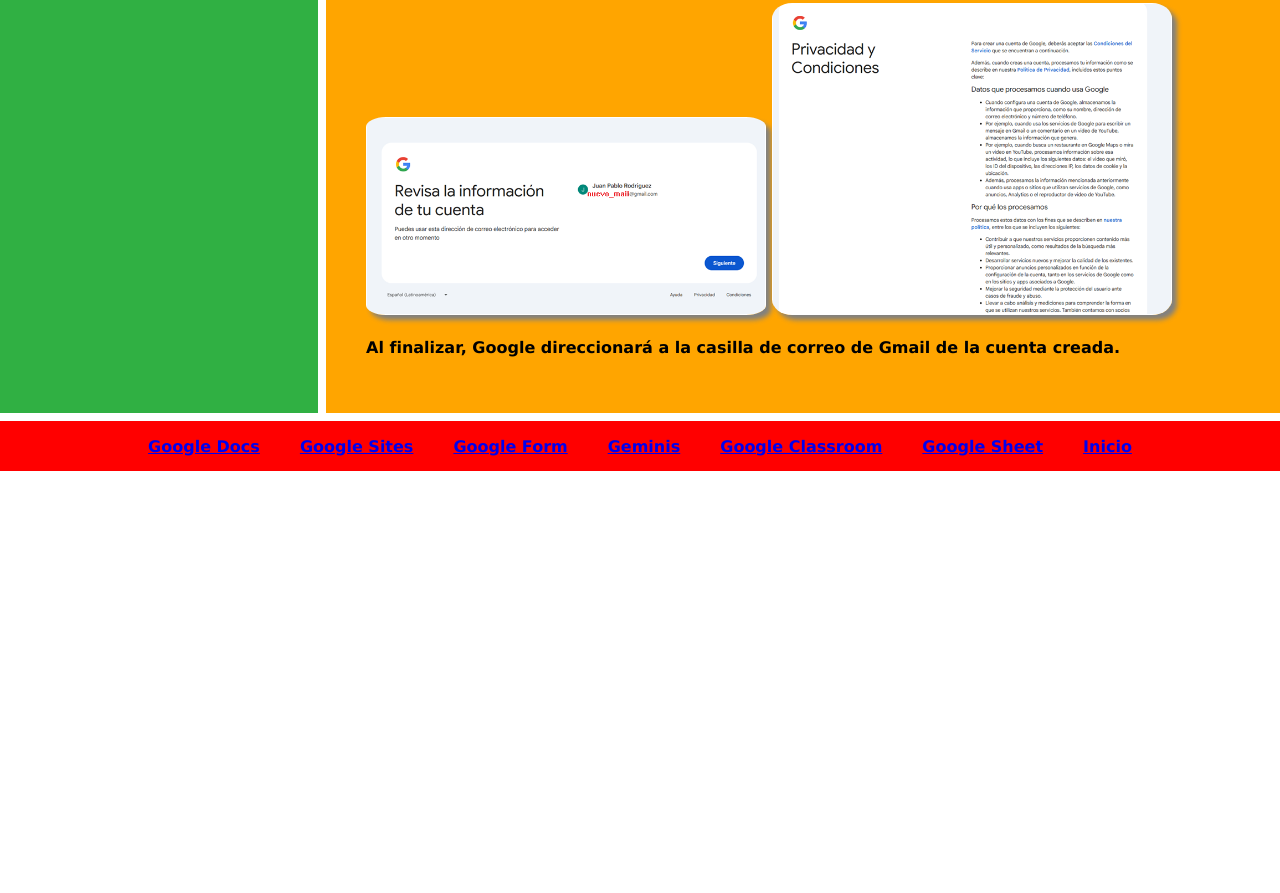
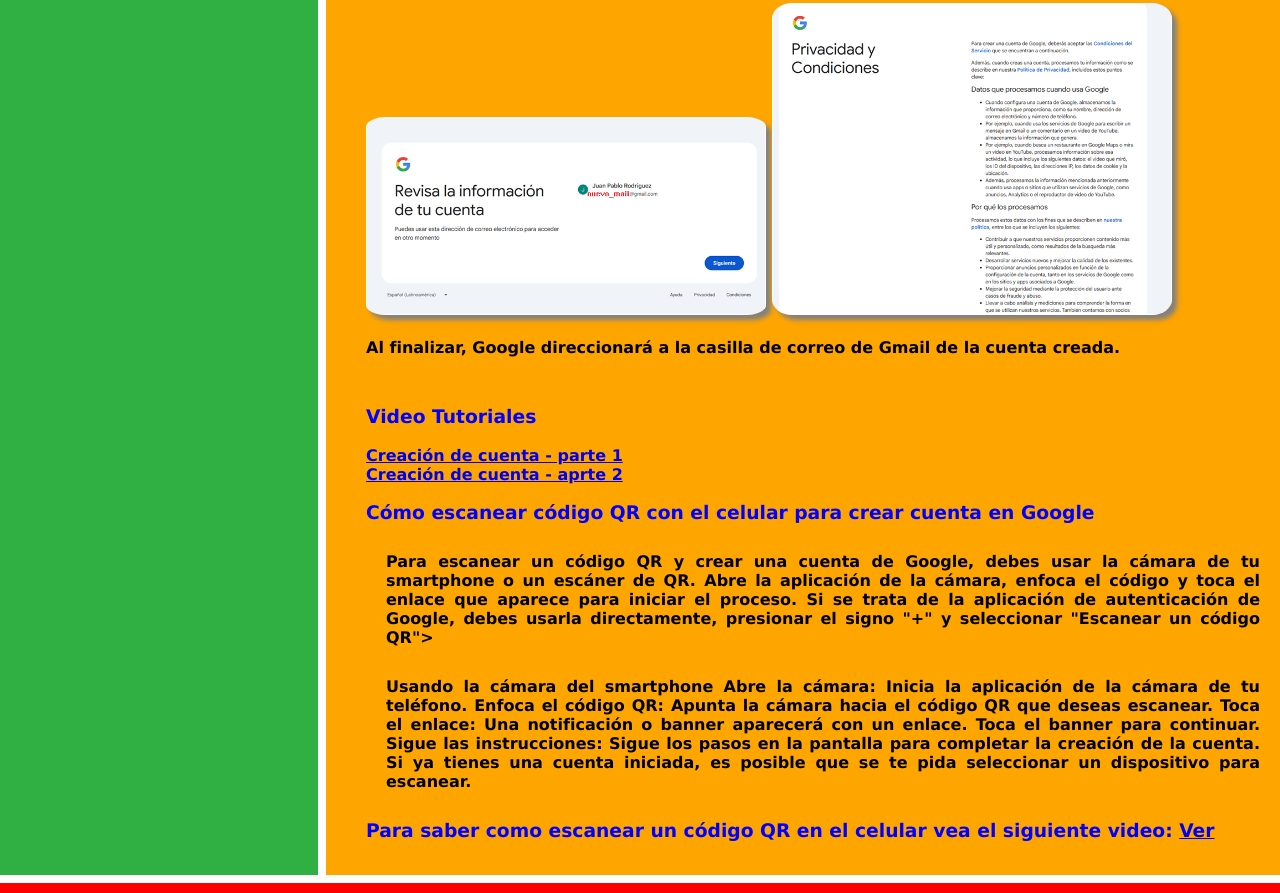
Before and after one commit to jpr2023/Recursos_2025_v1, a plain HTML site: page cuentas_personales.html in a window 1280 px wide. Shown: the part 1904-2797 px from the top of the page. Before the commit the page ends 2375 px from the top, so only its background shows below. Drawn offline with Linux system fonts and the light colour scheme; a web font is replaced by a local one.

Commit message:
Add files via upload

```diff
--- a/cuentas_personales.html
+++ b/cuentas_personales.html
@@ -70,6 +70,26 @@
       <br>
       Al finalizar, Google direccionará a la casilla de correo de Gmail de la cuenta creada.
       </p>
+      <h3>Video Tutoriales</h3>
+      <a href="https://www.youtube.com/watch?v=yULCMOBVtew" target="_blank">Creación de cuenta - parte 1</a>
+      <br>
+      <a href="https://www.youtube.com/watch?v=6FVnypm1-nU" target="_blank">Creación de cuenta - aprte 2</a>
+
+      <h3>Cómo escanear código QR con el celular para crear cuenta en Google</h3>
+      <p>
+        Para escanear un código QR y crear una cuenta de Google, debes usar la cámara de tu smartphone o un escáner de
+        QR. Abre la aplicación de la cámara, enfoca el código y toca el enlace que aparece para iniciar el proceso. Si
+        se trata de la aplicación de autenticación de Google, debes usarla directamente, presionar el signo "+" y
+        seleccionar "Escanear un código QR">
+      </p>
+      <p>Usando la cámara del smartphone
+      Abre la cámara: Inicia la aplicación de la cámara de tu teléfono.
+      Enfoca el código QR: Apunta la cámara hacia el código QR que deseas escanear.
+      Toca el enlace: Una notificación o banner aparecerá con un enlace. Toca el banner para continuar.
+      Sigue las instrucciones: Sigue los pasos en la pantalla para completar la creación de la cuenta. Si ya tienes una
+      cuenta iniciada, es posible que se te pida seleccionar un dispositivo para escanear.
+      </p>
+      <h3>Para saber como escanear un código QR en el celular vea el siguiente video: <a href="https://www.youtube.com/watch?v=9iMhsM4VmKE&t=88s" target="_blank">Ver</a></h3>
 
     </ul>
   </main>
@@ -85,7 +105,7 @@
         <li><a href="sitios.html">Google Sites</a></li>
         <li><a href="formularios.html">Google Form</a></li>
         <li><a href="gemini.html">Geminis</a></li>
-        <li><a href="planillas.html">Google Sheet</a></li>
+        <!--<li><a href="planillas.html">Google Sheet</a></li>-->
         <li><a href="index.html">Inicio</a></li>
       </ul>
     </div>
@@ -106,7 +126,7 @@
     <p></p>
     <a href="classroom.html">Google Classroom</a>
     <p></p>
-    <a href="planillas.html">Google Sheet</a>
+    <!--<a href="planillas.html">Google Sheet</a>-->
     <p></p>
     <a href="index.html">Inicio</a>
   </footer>
```
Also changed, not shown: acceder_cuenta.html (+2 -2 lines), classroom.html (+2 -2 lines), crear_cuenta.html (+2 -2 lines), cuentas_empresariales.htm (+2 -2 lines), cuentas_menores.html (+2 -2 lines), documentos.html (+2 -13 lines), formularios.html (+2 -2 lines), gemini.html (+4 -4 lines), index.html (+7 -2 lines), sitios.html (+2 -2 lines).
